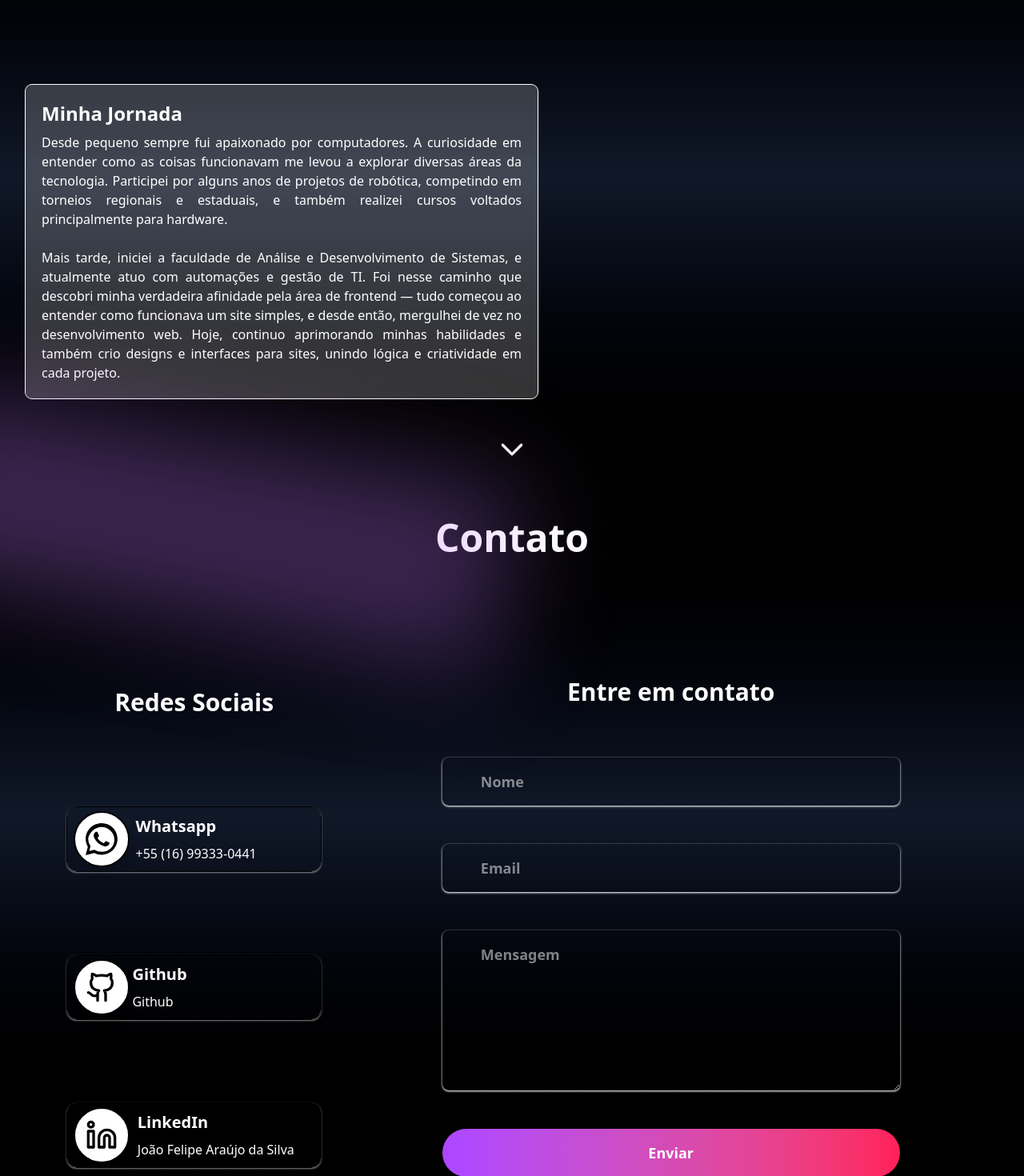
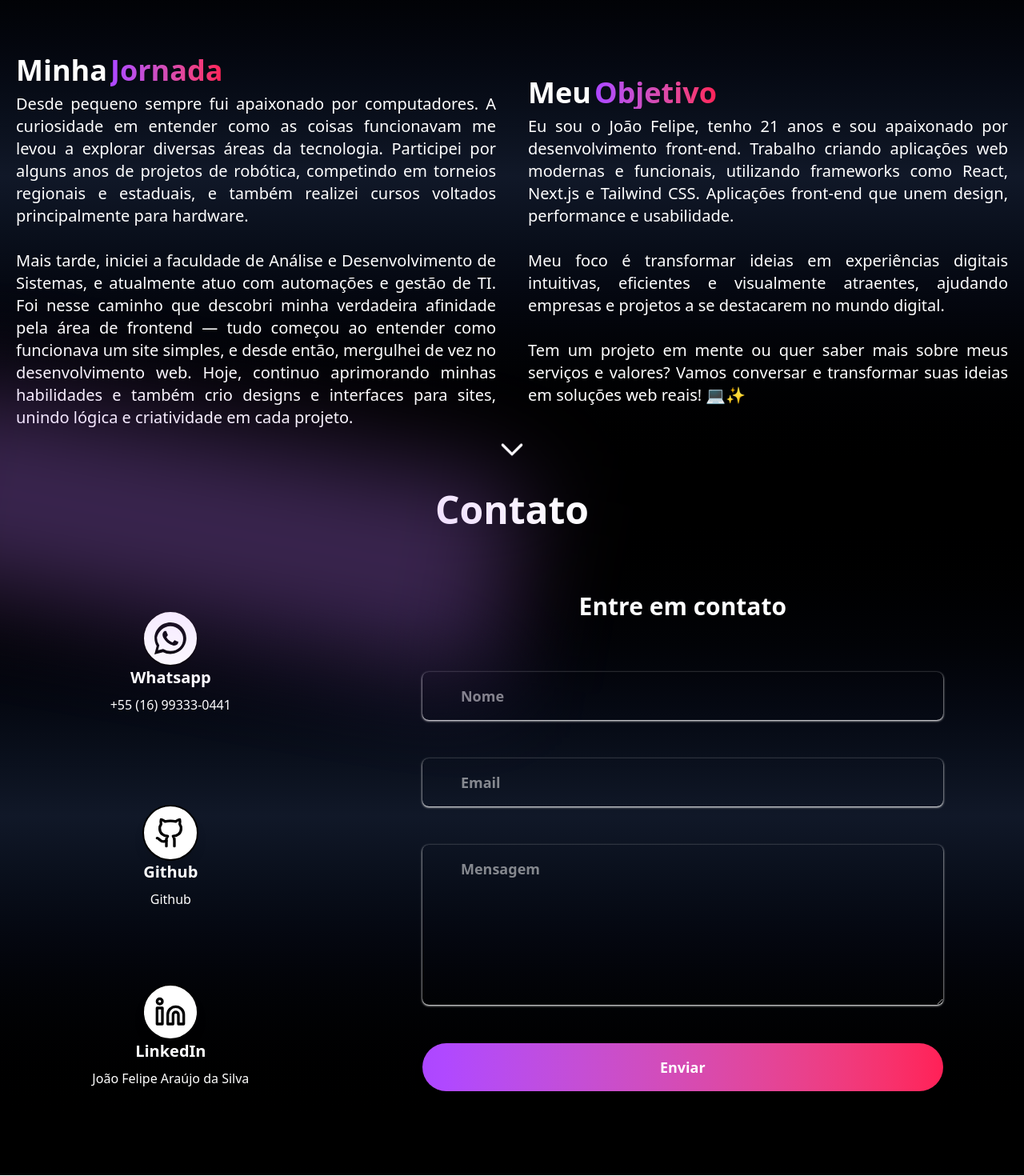
Before and after one commit to Joao-stk/joao-portfolio, a Next.js app: page / in a window 1280 px wide. Shown: the part 1780-3250 px from the top of the page at 80% size. Built offline with nearby package versions, Linux system fonts and the light colour scheme.

Commit message:
Cleanando

```diff
--- a/src/app/components/Contato.jsx
+++ b/src/app/components/Contato.jsx
@@ -1,21 +1,41 @@
+"use client";
 import { Mail } from "lucide-react";
 import { Github } from "lucide-react";
 import { Linkedin } from "lucide-react";
-import { bgDiv, iconStyle, hoverEffect, buttonFullStyle, buttonOutlineStyle, gradientText } from "./Styles";
-
+import { motion } from "motion/react";
+import {
+  bgDiv,
+  iconStyle,
+  hoverEffect,
+  buttonFullStyle,
+  buttonOutlineStyle,
+  gradientText,
+} from "./Styles";
 
 function Contato() {
   return (
-        <section id="contato" className="relative h-screen flex flex-col justify-center">
+    <section
+      id="contato"
+      className="relative h-screen flex flex-col justify-center"
+    >
       {/* Losango de fundo */}
       <div className="absolute w-[60%] h-60 bg-purple-400/30 rotate-10 blur-3xl top-[-10%] left-[-10%] rounded-lg pointer-events-none z-0" />
       <h1 className="items-center text-center">Contato</h1>
-            <div className="grid grid-cols-3 mt-10 ml-[5%] h-[80%] w-[90%] gap-10">
-                <div className="w-full mt-[10%] col-span-1 mb-[10%] flex flex-col justify-around p-5">
-                    <h2 className="justify-center text-center text-3xl">Redes Sociais</h2>
-
-                    <div className="flex flex-row h-20 items-center rounded-xl p-2 shadow-sm shadow-white outline-black outline-1">
-                        <div className={iconStyle + hoverEffect}>
+      <div className=" grid grid-cols-3 ">
+        <div className="h-full w-full flex flex-col justify-around p-5">
+          <motion.div
+            initial={{ y: 200, opacity: 0, scale: 0.5 }}
+            whileInView={{ y: 0, opacity: 1, scale: 1 }}
+            transition={{
+              duration: 0.8,
+            }}
+            viewport={{ once: false, amount: 0.5 }}
+            className={
+              hoverEffect +
+              " flex flex-col h-fit items-center text-center p-2 cursor-pointer w-full mt-[5%] mb-[5%]  "
+            }
+          >
+            <div className={iconStyle}>
               <svg
                 xmlns="http://www.w3.org/2000/svg"
                 fill="currentColor"
@@ -26,40 +46,61 @@ function Contato() {
               </svg>
             </div>
 
-
             <div>
-                            <div className={bgDiv + hoverEffect}>
+              <div className="">
                 <h2>Whatsapp</h2>
                 <p className="whitespace-nowrap">+55 (16) 99333-0441</p>
               </div>
             </div>
-                    </div>
-                    <div className="flex flex-row h-20 items-center rounded-xl p-2 shadow-sm shadow-white outline-black outline-1">
-                        <div className={iconStyle + hoverEffect}>
+          </motion.div>
+          <motion.div
+            initial={{ y: 200, opacity: 0, scale: 0.5 }}
+            whileInView={{ y: 0, opacity: 1, scale: 1 }}
+            transition={{
+              duration: 0.8,
+            }}
+            viewport={{ once: false, amount: 0.5 }}
+            className={
+              hoverEffect +
+              " flex flex-col h-fit items-center text-center p-2 cursor-pointer w-full "
+            }
+          >
+            <div className={iconStyle}>
               <Github className="text-black" size={40} />
             </div>
 
             <div>
-                            <div className={bgDiv + hoverEffect}>
+              <div className="">
                 <h2>Github</h2>
                 <p>Github</p>
               </div>
             </div>
-                    </div>
-                    <div className="flex flex-row h-20 items-center rounded-xl p-2 shadow-sm shadow-white outline-black outline-1">
-                        <div className={iconStyle + hoverEffect}>
+          </motion.div>
+          <motion.div
+            initial={{ y: 200, opacity: 0, scale: 0.5 }}
+            whileInView={{ y: 0, opacity: 1, scale: 1 }}
+            transition={{
+              duration: 0.8,
+            }}
+            viewport={{ once: false, amount: 0.5 }}
+            className={
+              hoverEffect +
+              " flex flex-col h-fit items-center text-center p-2 cursor-pointer w-full "
+            }
+          >
+            <div className={iconStyle}>
               <Linkedin className="text-black" size={40} />
             </div>
 
             <div>
-                            <div className={bgDiv + hoverEffect}>
+              <div className="">
                 <h2>LinkedIn</h2>
                 <p className="whitespace-nowrap">João Felipe Araújo da Silva</p>
               </div>
             </div>
+          </motion.div>
         </div>
-                </div>
-                <div className="w-full col-span-2 mt-[10%] mb-[10%] flex flex-col justify-around p-5">
+        <div className="w-full col-span-2 h-full flex flex-col justify-around p-5 mt-[5%] mb-[5%]">
           <div className="justify-center text-center h-full w-full">
             <h2 className="text-3xl">Entre em contato</h2>
             <form className="flex flex-col mt-10 gap-6 w-[80%] ml-auto mr-auto text-base">
@@ -75,7 +116,10 @@ function Contato() {
               />
               <textarea
                 placeholder="Mensagem"
-                                className={buttonOutlineStyle + " rounded-lg text-left h-30 md:h-40 lg:h-50 fith-content "}
+                className={
+                  buttonOutlineStyle +
+                  " rounded-lg text-left h-30 md:h-40 lg:h-50 fith-content "
+                }
               ></textarea>
               <button
                 type="submit"
@@ -86,10 +130,8 @@ function Contato() {
             </form>
           </div>
         </div>
-
       </div>
-
     </section>
-    )
+  );
 }
 export default Contato;
--- a/src/app/components/Sobre.jsx
+++ b/src/app/components/Sobre.jsx
@@ -1,34 +1,111 @@
-'use client'
+"use client";
 import { motion } from "motion/react";
+import { gradientText } from "./Styles";
+import { Space } from "lucide-react";
 
 function Sobre() {
   return (
-        <section id="sobre" className="relative snap-start h-screen flex flex-col">
+    <section
+      id="sobre"
+      className="relative snap-start h-screen flex flex-col items-center"
+    >
       <motion.h1
         animate={{ y: 0, rotate: 0, opacity: 1 }}
         intial={{ y: 500, rotate: 30, opacity: 0 }}
-                transition={{ duration: 1.5, type: "spring", stiffness: 80, damping: 12 }}
-                className="text-5xl font-bold mb-4 items-center text-center mt-10">Sobre Mim</motion.h1>
+        transition={{
+          duration: 1.5,
+          type: "spring",
+          stiffness: 80,
+          damping: 12,
+        }}
+        className="text-5xl font-bold mb-4 items-center text-center mt-10"
+      >
+        Sobre Mim
+      </motion.h1>
       <motion.h2
         whileInView={{ y: 0, rotate: 0, opacity: 1 }}
         animate={{ y: 500, rotate: 30, opacity: 0 }}
-                transition={{ duration: 1.5, type: "spring", stiffness: 80, damping: 12 }}
+        transition={{
+          duration: 1.5,
+          type: "spring",
+          stiffness: 80,
+          damping: 12,
+        }}
         viewport={{ once: true, amount: 0.5 }}
-                className="mb-8 text-center">Desenvolvedor Frontend | React | Next.js | Tailwind CSS</motion.h2>
+        className="mb-8 text-center"
+      >
+        Desenvolvedor Frontend | React | Next.js | Tailwind CSS
+      </motion.h2>
       <div className="grid grid-cols-2 h-full items-center">
         <motion.div
           whileInView={{ y: 0, rotate: 0, opacity: 1 }}
           animate={{ y: 500, rotate: 30, opacity: 0 }}
-                    transition={{ duration: 1.5, type: "spring", stiffness: 80, damping: 12 }}
+          transition={{
+            duration: 1.5,
+            type: "spring",
+            stiffness: 80,
+            damping: 12,
+          }}
           viewport={{ once: true, amount: 0 }}
-                    className={"bg-white/20 flex flex-col rounded-lg text-left p-5 outline-1 w-full mr-[5%] ml-[5%]"}>
-                    <h3>Minha Jornada</h3>
-                    <p className="text-justify">Desde pequeno sempre fui apaixonado por computadores. A curiosidade em entender como as coisas funcionavam me levou a explorar diversas áreas da tecnologia. Participei por alguns anos de projetos de robótica, competindo em torneios regionais e estaduais, e também realizei cursos voltados principalmente para hardware.
-
-                        <br /><br />Mais tarde, iniciei a faculdade de Análise e Desenvolvimento de Sistemas, e atualmente atuo com automações e gestão de TI.
-
-                        Foi nesse caminho que descobri minha verdadeira afinidade pela área de frontend — tudo começou ao entender como funcionava um site simples, e desde então, mergulhei de vez no desenvolvimento web. Hoje, continuo aprimorando minhas habilidades e também crio designs e interfaces para sites, unindo lógica e criatividade em cada projeto.</p>
-
+          className=" text-left p-5 w-full"
+        >
+          <div className="flex inline-flex">
+            <h3 className="text-2xl md:text-3xl lg:text-4xl pr-1">Minha</h3>
+            <h3 className={gradientText + " text-2xl md:text-3xl lg:text-4xl "}>
+              Jornada
+            </h3>
+          </div>
+          <p className="text-justify text-xl ">
+            Desde pequeno sempre fui apaixonado por computadores. A curiosidade
+            em entender como as coisas funcionavam me levou a explorar diversas
+            áreas da tecnologia. Participei por alguns anos de projetos de
+            robótica, competindo em torneios regionais e estaduais, e também
+            realizei cursos voltados principalmente para hardware.
+            <br />
+            <br />
+            Mais tarde, iniciei a faculdade de Análise e Desenvolvimento de
+            Sistemas, e atualmente atuo com automações e gestão de TI. Foi nesse
+            caminho que descobri minha verdadeira afinidade pela área de
+            frontend — tudo começou ao entender como funcionava um site simples,
+            e desde então, mergulhei de vez no desenvolvimento web. Hoje,
+            continuo aprimorando minhas habilidades e também crio designs e
+            interfaces para sites, unindo lógica e criatividade em cada projeto.
+          </p>
+        </motion.div>
+        <motion.div
+          whileInView={{ y: 0, rotate: 0, opacity: 1 }}
+          animate={{ y: 500, rotate: 30, opacity: 0 }}
+          transition={{
+            duration: 1.5,
+            type: "spring",
+            stiffness: 80,
+            damping: 12,
+          }}
+          viewport={{ once: true, amount: 0 }}
+          className=" text-left p-5 w-full"
+        >
+          <div className="flex inline-flex">
+            <h3 className="text-2xl md:text-3xl lg:text-4xl pr-1">Meu</h3>
+            <h3 className={gradientText + " text-2xl md:text-3xl lg:text-4xl "}>
+              Objetivo
+            </h3>
+          </div>
+          <p className="text-justify text-xl ">
+            Eu sou o João Felipe, tenho 21 anos e sou apaixonado por
+            desenvolvimento front-end. Trabalho criando aplicações web modernas
+            e funcionais, utilizando frameworks como React, Next.js e Tailwind
+            CSS. Aplicações front-end que unem design, performance e
+            usabilidade.
+            <br /> <br />
+            Meu foco é transformar ideias em experiências digitais intuitivas,
+            eficientes e visualmente atraentes, ajudando empresas e projetos a
+            se destacarem no mundo digital.
+            <br />
+            <br />
+            Tem um projeto em mente ou quer saber mais sobre meus serviços e
+            valores? Vamos conversar e transformar suas ideias em soluções web
+            reais! 💻✨
+          </p>
         </motion.div>
       </div>
       <div className="absolute bottom-6 left-1/2 transform -translate-x-1/2 text-sm">
@@ -60,6 +137,6 @@ function Sobre() {
         </span>
       </div>
     </section>
-    )
+  );
 }
 export default Sobre;
--- a/src/app/components/Styles.jsx
+++ b/src/app/components/Styles.jsx
@@ -1,6 +1,5 @@
 // src/utils/tailwindClasses.js
 
-export const bgDiv = "cursor-pointer ml-[5%] mr-[5%]";
 export const hoverEffect = "transition-transform duration-200 ease-in-out hover:scale-105";
 export const iconStyle = "cursor-pointer flex items-center justify-center bg-white rounded-full w-[70px] h-[70px] shadow-lg border-2 border-black text-purple-500";
 export const buttonFullStyle = "bg-gradient-to-r from-purple-500 to-rose-500 mt-6 flex justify-center items-center text-center rounded-full px-4 py-2 text-sm md:px-8 md:py-4 md:text-base lg:px-12 lg:text-lg font-bold text-white shadow-lg md:whitespace-nowrap lg:whitespace-nowrap xl:whitespace-nowrap";
```
Lines whose indentation alone changed are shown as unchanged.
